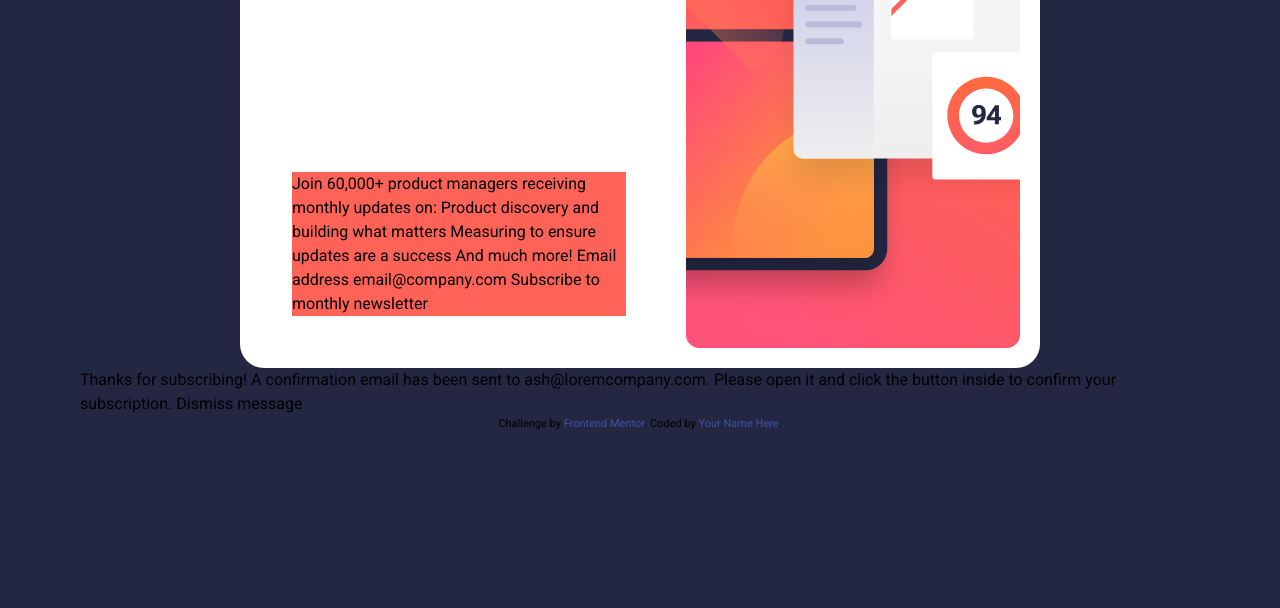
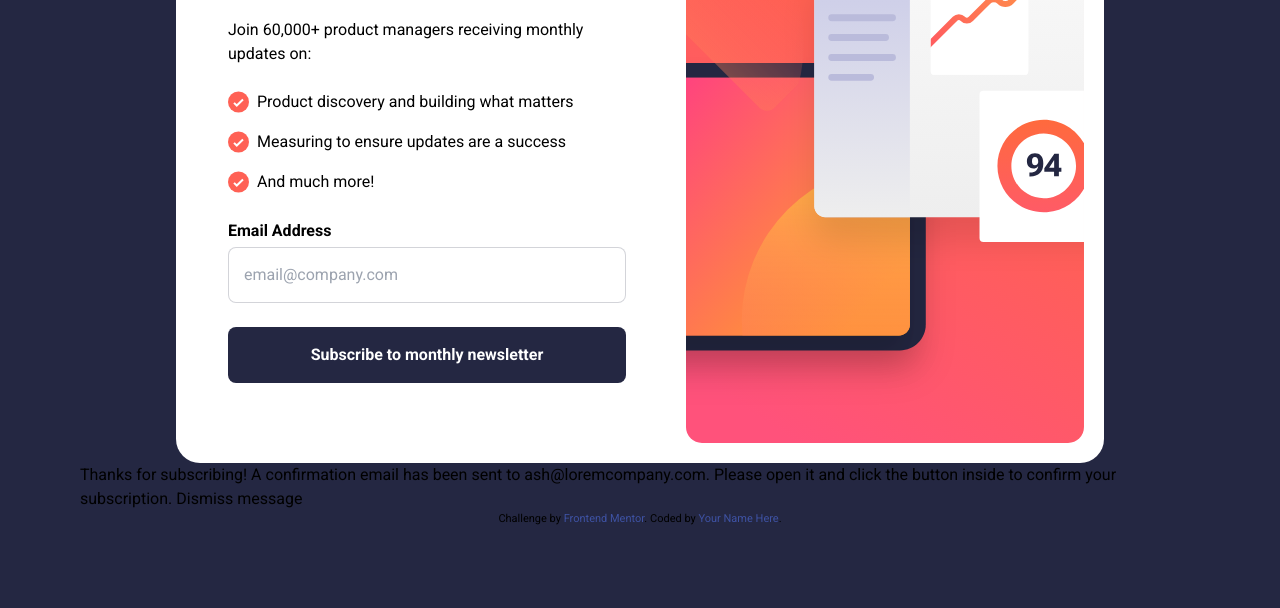
Before and after one commit to ChristinaAshCruz/newsletter-sign-up-with-success-message, a website: page index.html in a window 1280 px wide. Shown: the part 247-855 px from the top of the page. Before the commit the page ends 800 px from the top, so only its background shows below. Drawn offline with Linux system fonts and the light colour scheme.

Commit message:
main content + layout updated

```diff
--- a/index.html
+++ b/index.html
@@ -35,24 +35,44 @@
       class="griditems-center mx-auto flex w-200 grid-cols-2 justify-between gap-7 rounded-3xl bg-white p-5"
     >
       <!-- left div -->
-      <div
-        class="mx-auto flex flex-1 flex-col items-center justify-between p-8"
-      >
-        <!-- <h1 class="border-dashed text-5xl font-bold tracking-wide">
+      <div class="mx-auto flex flex-1 flex-col justify-around p-8 py-12">
+        <h1 class="border-dashed text-6xl font-bold tracking-wide">
           Stay updated!
         </h1>
-        <p>
-          Join 60,000+ product managers receiving monthly updates on: Product
-          discovery and building what matters Measuring to ensure updates are a
-          success And much more! Email address email@company.com Subscribe to
-          monthly newsletter
-        </p> -->
-        <div class="bg-tomato">hello there</div>
-        <div class="bg-tomato">
-          Join 60,000+ product managers receiving monthly updates on: Product
-          discovery and building what matters Measuring to ensure updates are a
-          success And much more! Email address email@company.com Subscribe to
-          monthly newsletter
+        <p>Join 60,000+ product managers receiving monthly updates on:</p>
+        <div class="grid gap-4">
+          <div class="flex gap-2">
+            <img src="/src/assets/images/icon-list.svg" alt="" />
+            <p>Product discovery and building what matters</p>
+          </div>
+          <div class="flex gap-2">
+            <img src="/src/assets/images/icon-list.svg" alt="" />
+            <p>Measuring to ensure updates are a success</p>
+          </div>
+          <div class="flex gap-2">
+            <img src="/src/assets/images/icon-list.svg" alt="" />
+            <p>And much more!</p>
+          </div>
+        </div>
+        <div>
+          <form action="#" class="grid gap-6">
+            <div>
+              <label for="email" class="text-xs font-bold">Email Address</label>
+              <input
+                type="text"
+                name="price"
+                id="price"
+                class="placeholder:text-gray-400 focus:ring-indigo-600 mt-1 block w-full rounded-lg border-0 p-4 pr-20 text-grey ring-1 ring-inset ring-grey/40 focus:ring-2 focus:ring-inset sm:text-sm sm:leading-6"
+                placeholder="email@company.com"
+              />
+            </div>
+            <button
+              type="submit"
+              class="rounded-lg bg-dark-slate-gray p-4 font-bold text-white"
+            >
+              Subscribe to monthly newsletter
+            </button>
+          </form>
         </div>
       </div>
       <div class="flex-1">
--- a/tailwind.config.js
+++ b/tailwind.config.js
@@ -12,9 +12,12 @@ module.exports = {
     fontFamily: {
       sans: ["Roboto", "sans-serif"],
     },
+    fontSize: {
+      "6xl": "3.35rem",
+    },
     extend: {
       width: {
-        200: "50rem",
+        200: "58rem",
       },
     },
   },
```
Also changed, not shown: src/main.css.
